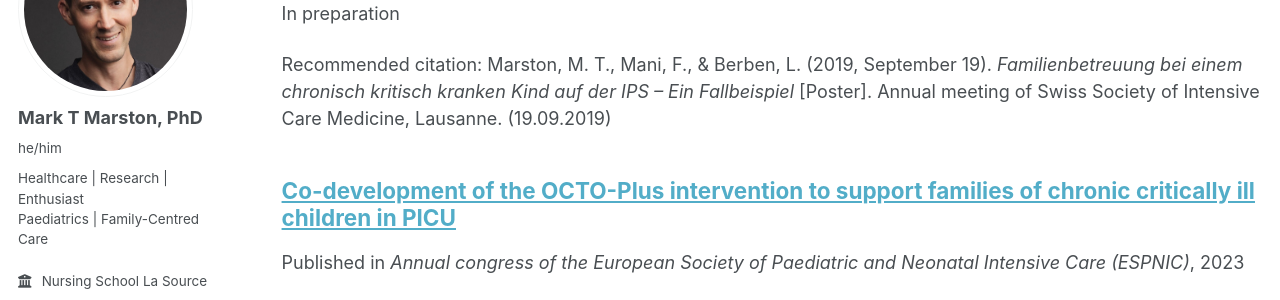
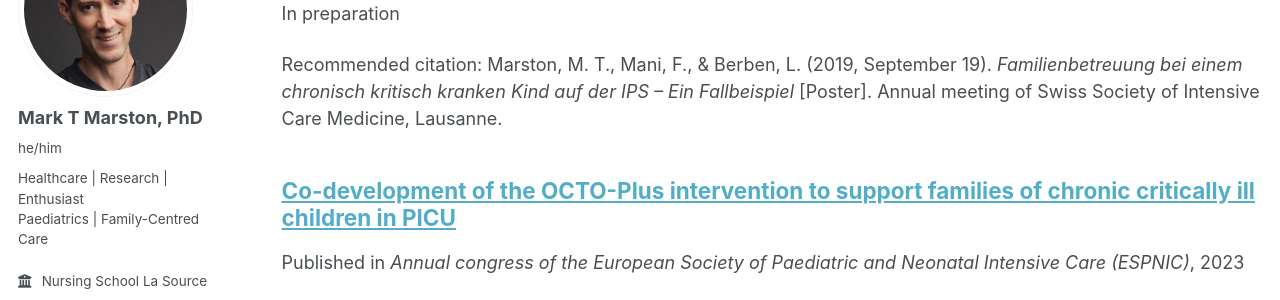
Before and after one commit to marstonRN/marston.github.io, a Jekyll site: the page built from _pages/collection-archive.html, in a window 1280 px wide and 900 px high, scrolled down 1098 px. Shown: the part 179-479 px from the top of the window. Built offline with Jekyll 4.4.1, drawn with Linux system fonts in a browser that asks for light colours; a style sheet for code colours, icons or effects is not loaded.

Commit message:
Update citation format in 2019 publication poster
Removed the date from the citation in the publication metadata.

```diff
--- a/_publications/2019_publication_10-1-familienbetreuung_ssmi_poster.md
+++ b/_publications/2019_publication_10-1-familienbetreuung_ssmi_poster.md
@@ -6,7 +6,7 @@ permalink: /publication/2019_publication_10-1-familienbetreuung_ssmi_poster
 excerpt: 'In preparation'
 date: 2019-09-19
 venue: 'Annual meeting of the Swiss Society of Intensive Care Medicine (SSMI-SGI)'
-citation: 'Marston, M. T., Mani, F., & Berben, L. (2019, September 19). <i>Familienbetreuung bei einem chronisch kritisch kranken Kind auf der IPS – Ein Fallbeispiel</i> [Poster]. Annual meeting of Swiss Society of Intensive Care Medicine, Lausanne. (19.09.2019)'
+citation: 'Marston, M. T., Mani, F., & Berben, L. (2019, September 19). <i>Familienbetreuung bei einem chronisch kritisch kranken Kind auf der IPS – Ein Fallbeispiel</i> [Poster]. Annual meeting of Swiss Society of Intensive Care Medicine, Lausanne.'
 ---
 
 ![Graphical abstract, page_1](/images/publications/2019_publication_10-1-familienbetreuung_ssmi_poster.jpg)
```
